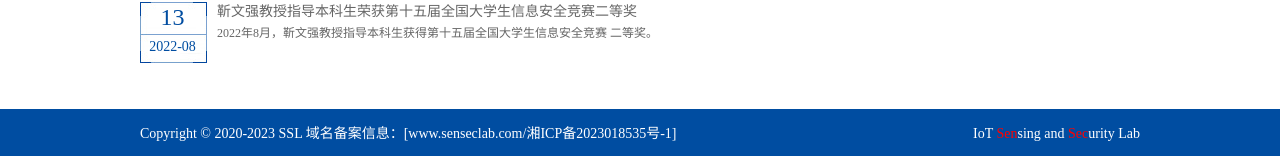
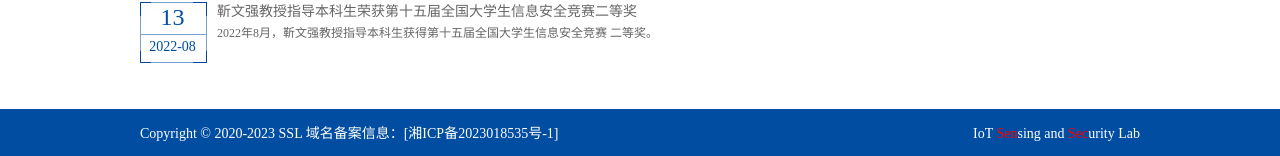
Before and after one commit to senseclab/senseclab.github.io, a Jekyll site: the page built from index.html, in a window 1280 px wide. Shown: the part 2190-2346 px from the top of the page. Built offline with Jekyll 4.4.1, drawn with Linux system fonts in a browser that asks for light colours.

Commit message:
Update default.html

```diff
--- a/_layouts/default.html
+++ b/_layouts/default.html
@@ -55,7 +55,7 @@
     <div class="temp_foot">
       <div class="temp_center">
         <div class="bottom">
-          <div class="left"><p>Copyright &copy; 2020-2023 SSL  域名备案信息：[www.senseclab.com/<a href="https://beian.miit.gov.cn/">湘ICP备2023018535号-1</a>]</p></div>
+          <div class="left"><p>Copyright &copy; 2020-2023 SSL  域名备案信息：[<a href="https://beian.miit.gov.cn/">湘ICP备2023018535号-1</a>]</p></div>
           <div class="right"><p>IoT <span style="color:red">Sen</span>sing and <span style="color:red">Sec</span>urity Lab</p></div>
         </div>
       </div>
```
